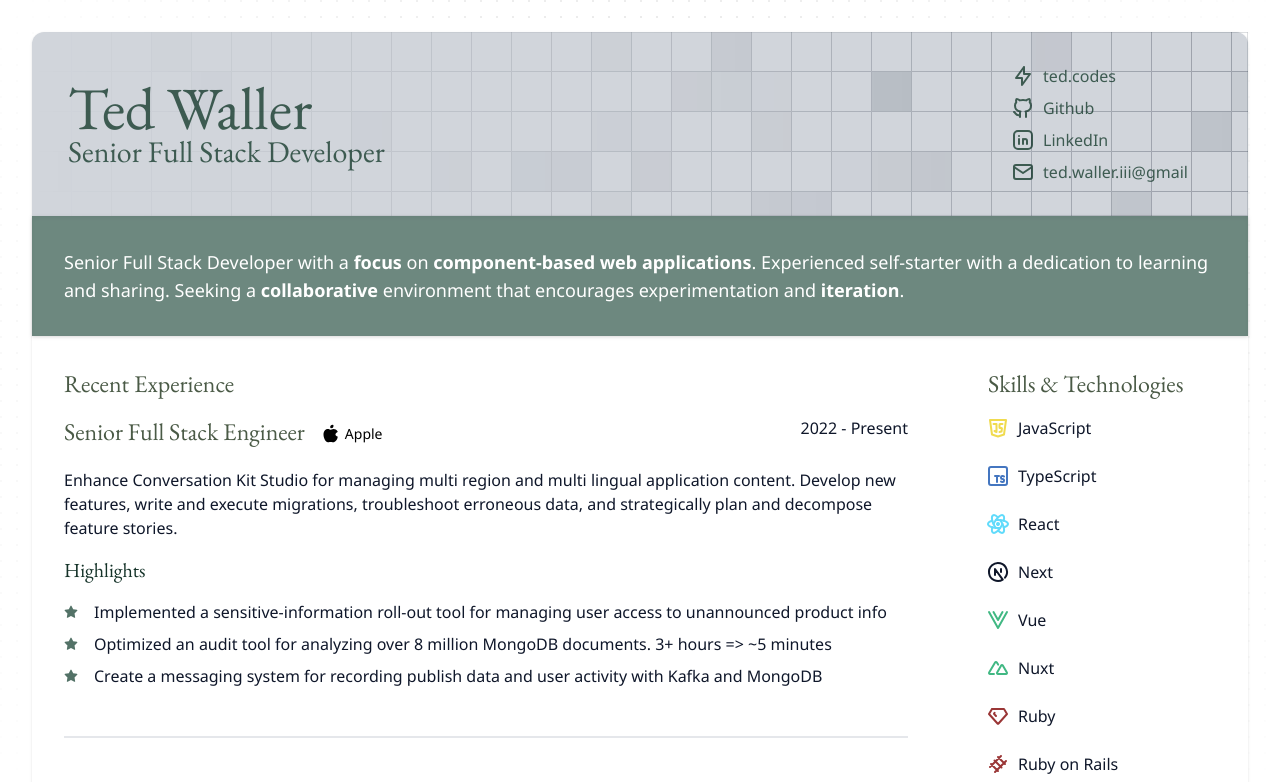
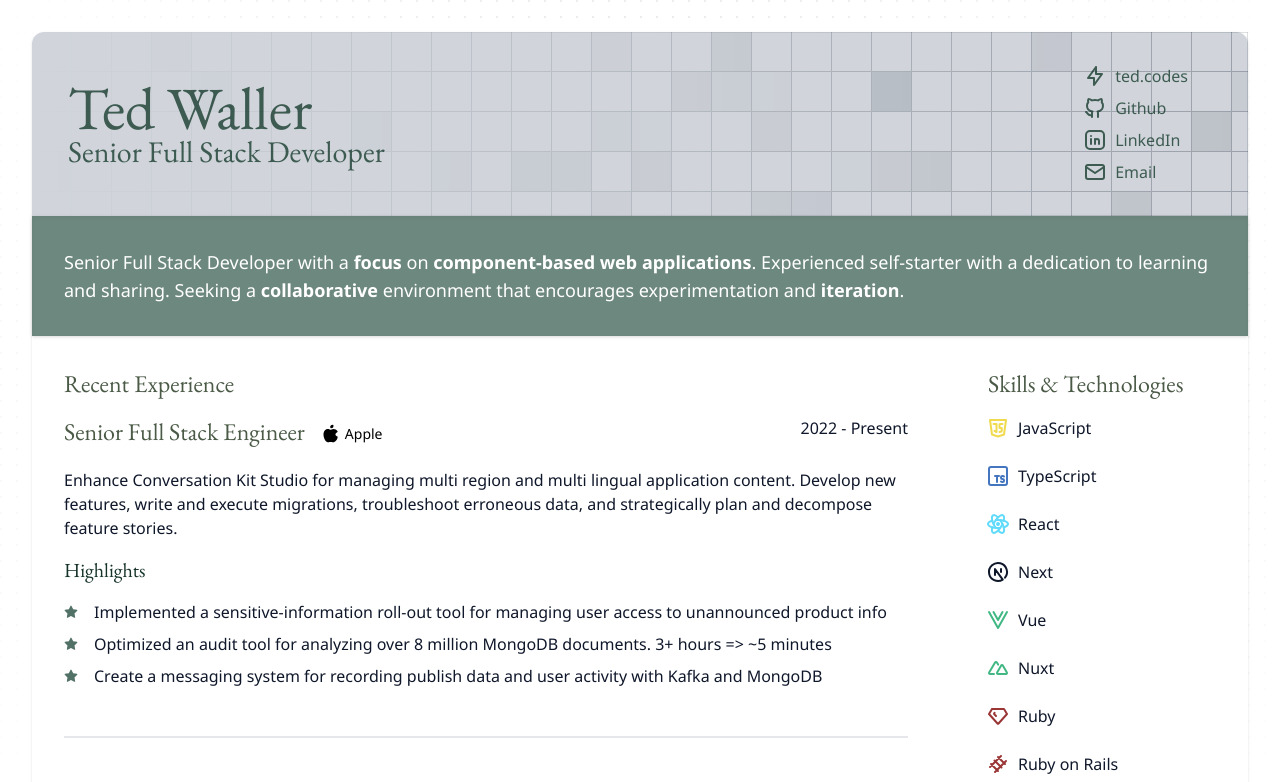
Before and after one commit to tbwiii/resume, a React (Vite) app: page / in a window 1280 px wide. Shown: the top 782 px of the page. Built offline with nearby package versions, Linux system fonts and the light colour scheme.

Commit message:
change header

```diff
--- a/src/components/header.tsx
+++ b/src/components/header.tsx
@@ -37,7 +37,7 @@ export default function Header() {
     },
     {
       href: "mailto:ted.waller.iii@gmail.com",
-      text: "ted.waller.iii@gmail",
+      text: "Email",
       icon: <IconMail />,
     },
   ];
```
